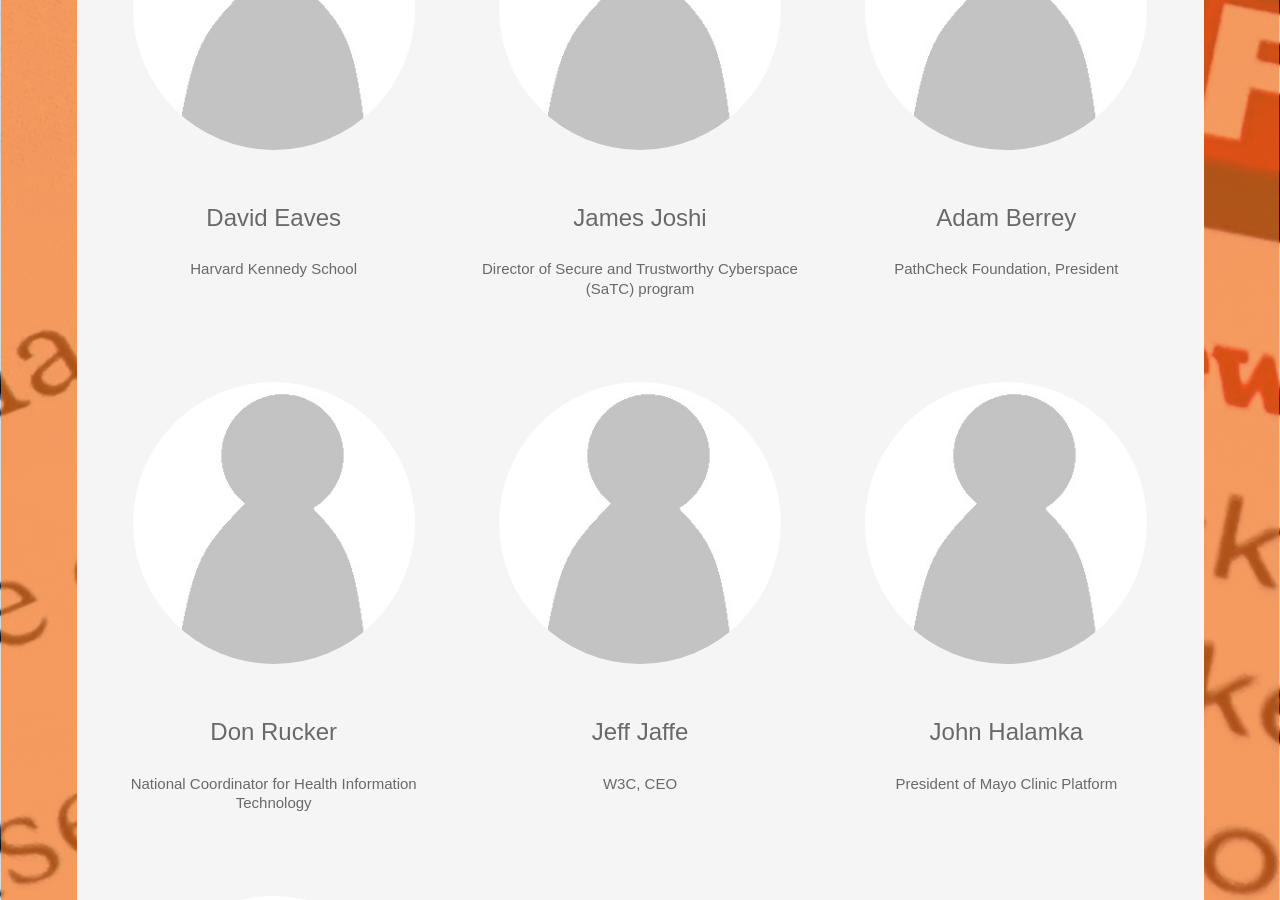
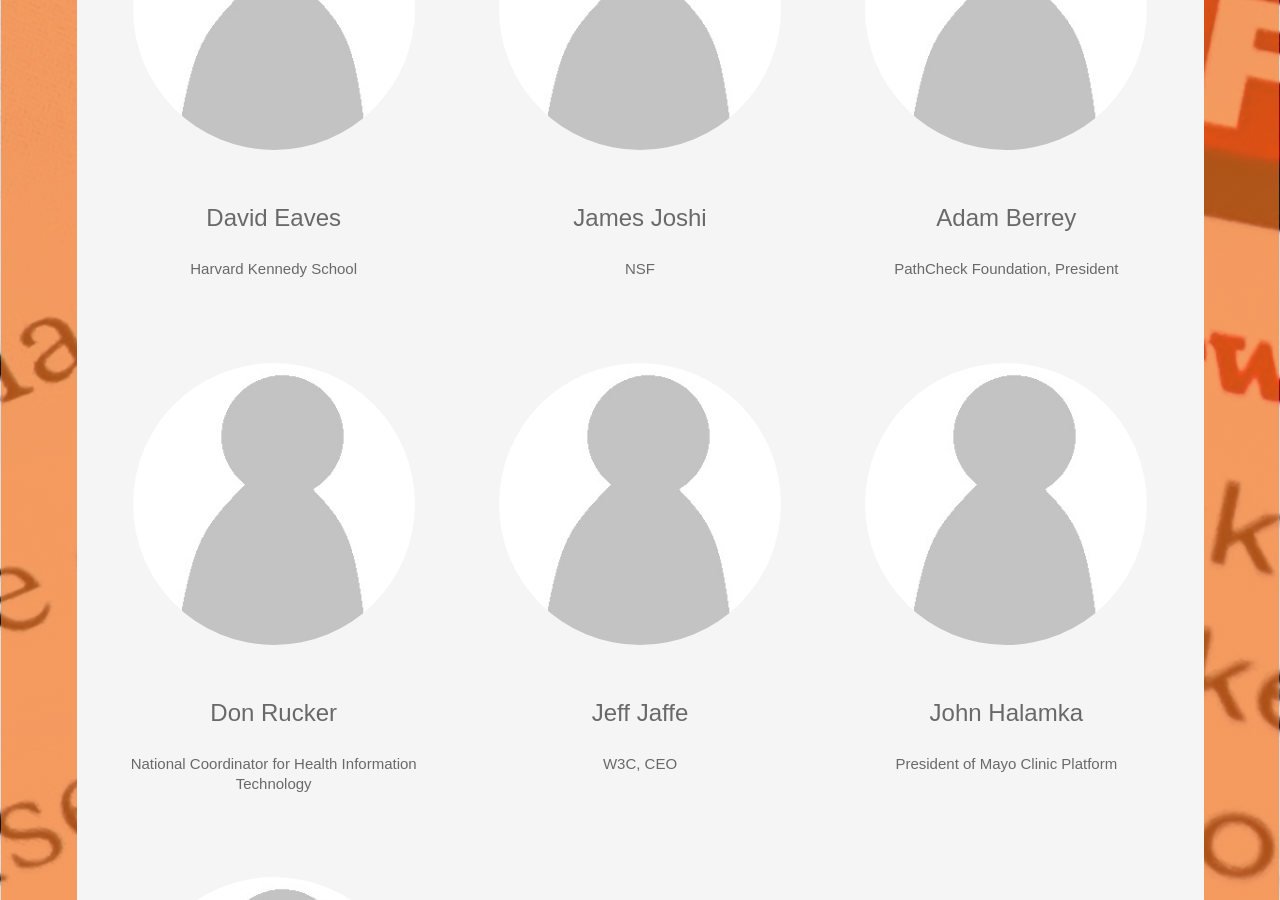
Before and after one commit to responsible-data-summit/events, a Jekyll site: the page built from trust.html, in a window 1280 px wide and 900 px high, scrolled down 4156 px. Built offline with Jekyll 4.4.1, drawn with Linux system fonts in a browser that asks for light colours; some web fonts are replaced; comment, search, counter and statistics services are not loaded.

Commit message:
change to nsf

```diff
--- a/_data/speakers_trust.yml
+++ b/_data/speakers_trust.yml
@@ -51,7 +51,7 @@
   avatar: unknown.jpg
 - name: James Joshi
   title: |
-    Director of Secure and Trustworthy Cyberspace (SaTC) program
+    NSF
   #avatar: jamesjoshi
   avatar: unknown.jpg
 - name: Adam Berrey
```
